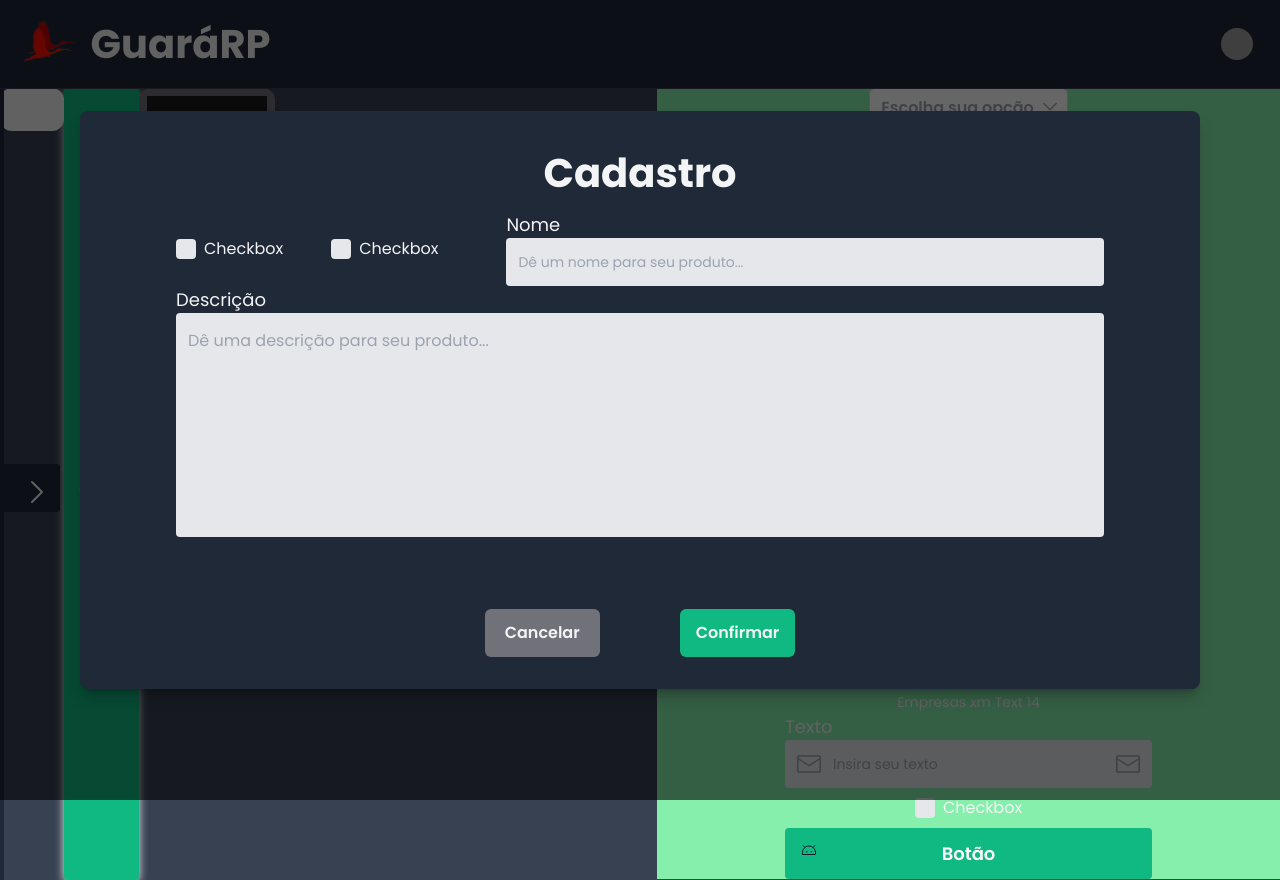
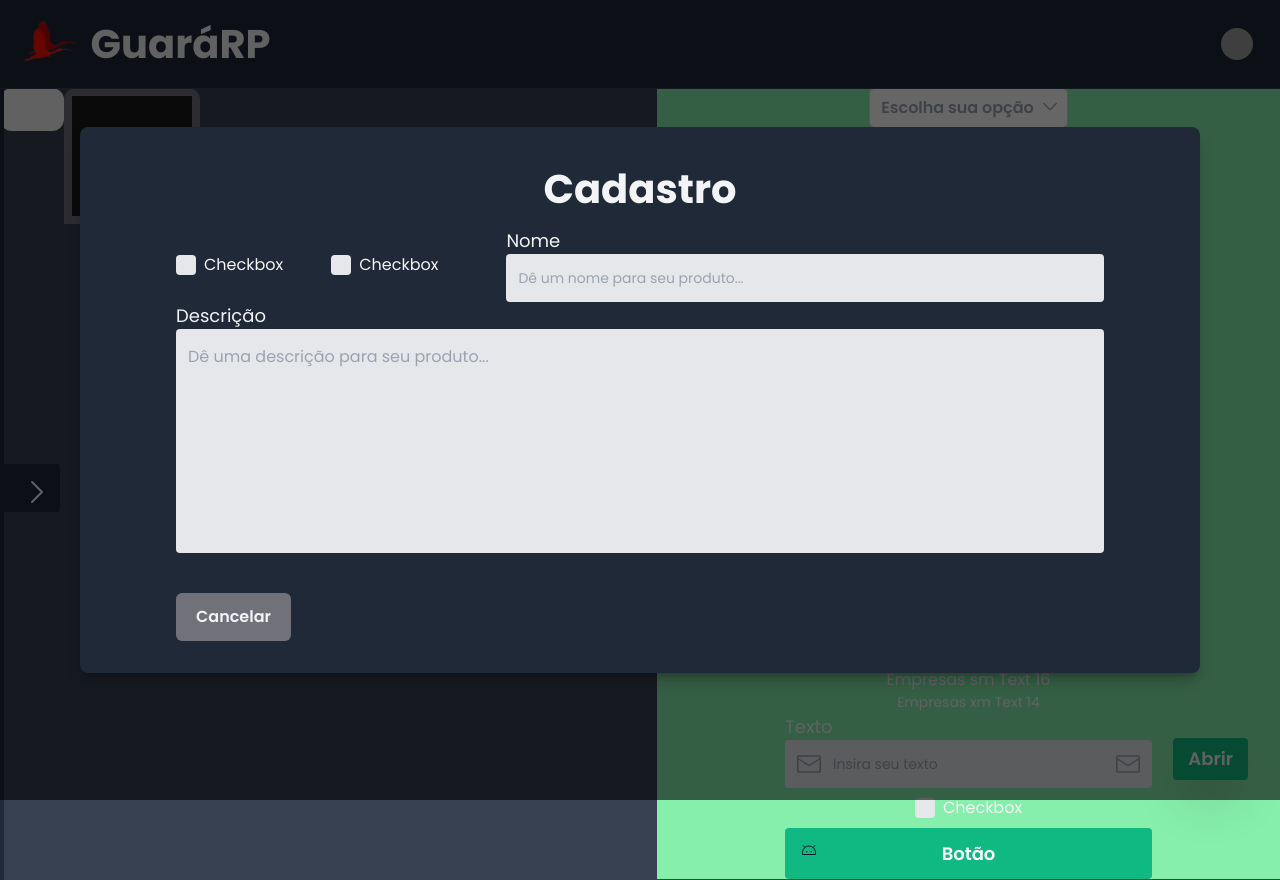
Before and after one commit to Teamtanic/Codigo-Frontend, a React (Vite) app: page /teste in a window 1280 px wide. Both pictures are taken after a click on the button "Abrir". Built offline with nearby package versions, Linux system fonts and the light colour scheme; grey boxes are pictures that could not be loaded; what tailwindcss-radix would draw is missing.

Commit message:
Refactor card modal

```diff
--- a/src/components/CardModal.tsx
+++ b/src/components/CardModal.tsx
@@ -4,64 +4,58 @@ import { Text } from "./Text";
 import { Button } from "./Button";
 import { Heading } from "./Heading";
 
-interface CardModalProps {
-    children: ReactNode,
-    title?: string,
-    action?: string,
-    onConfirm?: () => Promise<void>;
+
+export interface ModelModalProp {
+    action?: string | 'Adicionar';
     triggerStyle?: string;
-    buttonStyle?: string;
+    optionsTrigger?: boolean | false;
+    title: string;
 }
 
-export const CardModal = ({ children, title, onConfirm, action, triggerStyle, buttonStyle }: CardModalProps) => {
+interface CardModalProps {
+    children: ReactNode;
+    title?: string;
+    action?: string;
+    triggerStyle?: string;
+    optionsTrigger?: boolean;
+}
+
+export const CardModal = ({ children, title, action, triggerStyle, optionsTrigger }: CardModalProps) => {
     const [isOpen, setIsOpen] = useState(false);
-    const [isSubmitting, setIsSubmitting] = useState(false);
-
-    const handleConfirm = async () => {
-        setIsSubmitting(true);
-
-        try {
-            onConfirm ? await onConfirm() : ""; // Chama a função de chamada da API
-            setIsOpen(false);
-        } catch (error) {
-            console.error("Erro na chamada da API", error);
-        } finally {
-            setIsSubmitting(false);
-        }
-    };
 
     return (
         <Dialog.Root open={isOpen} onOpenChange={(open) => setIsOpen(open)}
         >
-            <Dialog.Trigger asChild>
-                <Button className={`!w-fit inline-flex items-center justify-center rounded-[4px] px-[15px] font-medium leading-none shadow-[0_2px_10px] focus:shadow-[0_0_0_2px] focus:shadow-black focus:outline-none ${triggerStyle} text-gray-100 dark:text-gray-100 `}>
+            <Dialog.Trigger asChild >
+                <Button
+                className={`${optionsTrigger ?'!w-full !bg-transparent !shadow-none hover:!bg-gray-200 hover:dark:!bg-gray-600 bottom-3 !font-normal '
+            : "!w-fit inline-flex items-center justify-center px-[15px] font-medium leading-none focus:shadow-[0_0_0_2px] fixed bottom-5 right-8 rounded shadow-[rgba(0,_0,_0,_0.25)_0px_25px_50px_-12px] focus:shadow-black focus:outline-none" }
+                 ${triggerStyle}  text-gray-100 dark:text-gray-100 `}>
                     {action ? action : "Abrir"}
                 </Button>
             </Dialog.Trigger>
-            <Dialog.Portal >
+            <Dialog.Portal  >
                 <Dialog.Overlay className="bg-black/60 inset-0 z-[60] fixed" />
-                <Dialog.Content className="max-h-[90%] overflow-y-auto fixed bg-gray-100 z-[70] dark:bg-gray-800 py-8 text-white top-1/2 left-1/2 -translate-x-1/2 -translate-y-1/2 rounded-lg sm:w-[30em] md:w-[40em] lg:w-[60em] xl:w-[70em] shadow-lg shadow-black/25 ">
+                <Dialog.Content className="max-h-[90%] overflow-y-auto fixed bg-gray-100 z-[70]
+                dark:bg-gray-800 pt-8 pb-2 text-white top-1/2 left-1/2 -translate-x-1/2
+                -translate-y-1/2 rounded-lg sm:w-[30em] md:w-[40em] lg:w-[60em]
+                xl:w-[70em] shadow-lg shadow-black/25 "
+                >
                     <Dialog.Title className="px-10 w-full flex justify-center">
                         <Heading size="lg">{title}</Heading>
                     </Dialog.Title>
                     <div className="mt-2 flex flex-col gap-4">
                         {children}
 
-                        <footer className="mt-2 flex justify-center gap-4 px-10">
-                            <Dialog.Close className="bg-zinc-500 px-5 h-12 rounded-md font-semibold hover:bg-zinc-600 sm:text-[12px] mr-16">
+                        <footer className="flex flex-col w-full max-md:px-12 md:px-24 gap-4 -translate-y-6">
+                            <Dialog.Close className="bg-zinc-500 px-5 h-12 w-fit rounded-md font-semibold hover:bg-zinc-600 sm:text-[12px] mr-16"
+                                >
                                 <Text className="text-gray-100" size="sm">Cancelar</Text>
                             </Dialog.Close>
-                            <Dialog.Root>
-                                <Dialog.Trigger>
-                                    <Button className={`rounded-md ${buttonStyle}`} textSize="sm" textStyle="text-gray-100" onClick={handleConfirm} disabled={isSubmitting}>
-                                        {isSubmitting ? "Enviando..." : action ? action : "Confirmar"}
-                                    </Button>
-                                </Dialog.Trigger>
-                            </Dialog.Root>
                         </footer>
                     </div>
                 </Dialog.Content>
             </Dialog.Portal>
         </Dialog.Root>
-    );
+    )
 };
```
